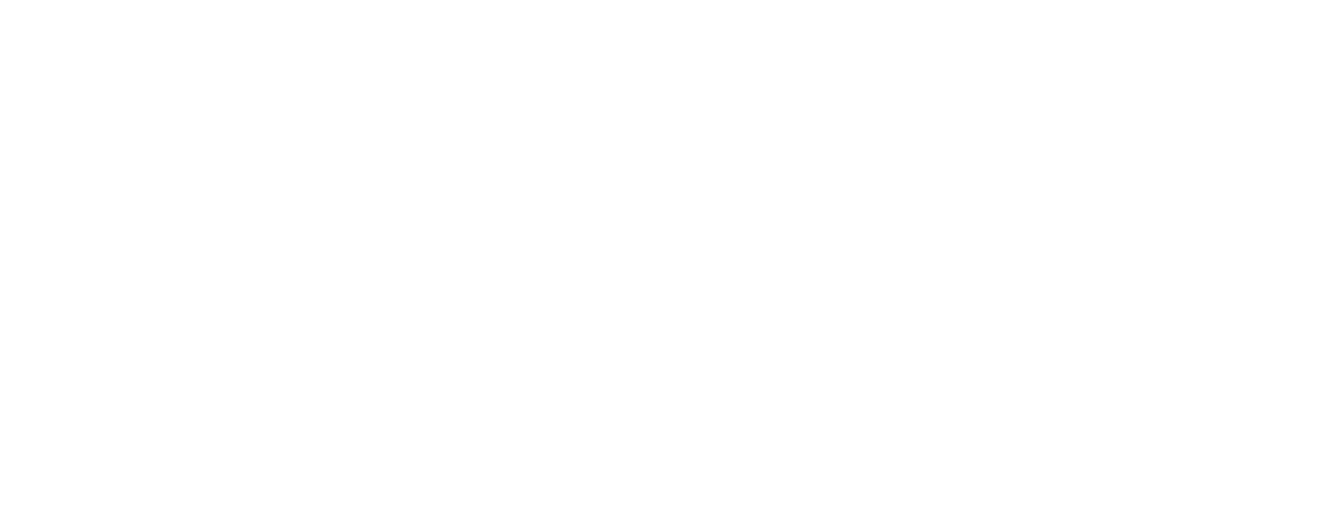
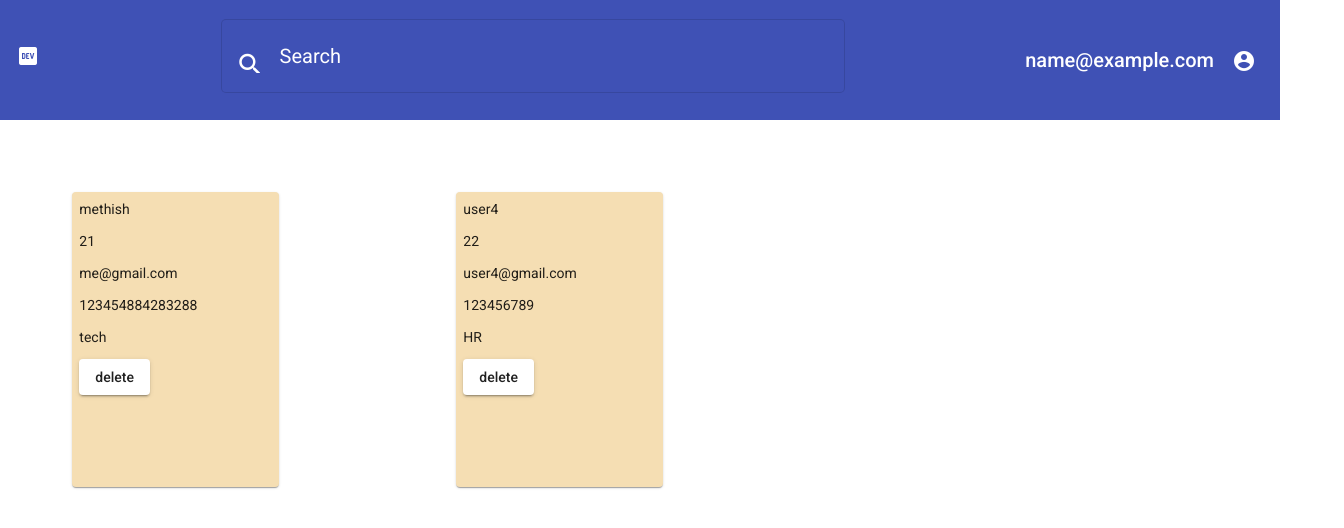
Before and after one commit to SaiMethish/EmployeeDataPortal, an Angular app: page /admin in a window 1280 px wide. Before the commit this address led to /. Shown: the top 528 px of the page, 1344 px wide, since content can reach past the window. Built offline with nearby package versions, Linux system fonts and the light colour scheme; data requests are answered from the project's data file; sample sign-in values are in the browser's storage.

Commit message:
modifying styles in dashboard

```diff
--- a/src/app/DB/db.json
+++ b/src/app/DB/db.json
@@ -7,18 +7,8 @@
       "password": "1234",
       "mobileNumber": "123456789",
       "Department": "tech",
-      "isAdmin": "true",
+      "isAdmin": true,
       "id": "db28"
-    },
-    {
-      "id": "58b3",
-      "name": "methish",
-      "age": 21,
-      "mobileNumber": null,
-      "department": "tech",
-      "isAdmin": false,
-      "email": "m@gmail.com",
-      "password": "pass"
     },
     {
       "id": "7733",
@@ -29,6 +19,16 @@
       "isAdmin": false,
       "email": "me@gmail.com",
       "password": "pass"
+    },
+    {
+      "id": "9baf",
+      "name": "user4",
+      "age": 22,
+      "mobileNumber": 123456789,
+      "department": "HR",
+      "isAdmin": false,
+      "email": "user4@gmail.com",
+      "password": "pass"
     }
   ]
 }
--- a/src/app/app-routing.module.ts
+++ b/src/app/app-routing.module.ts
@@ -3,11 +3,16 @@
 import { DashboardComponent } from './components/dashboard/dashboard.component';
 import { SignUpComponent } from './components/sign-up/sign-up.component';
 import { LoginComponent } from './components/login/login.component';
+import { DashboardAdminComponent } from './components/dashboard-admin/dashboard-admin.component';
 
 const routes: Routes = [
   {
     path:'dashboard',
     component:DashboardComponent
+  },
+  {
+    path:"admin",
+    component:DashboardAdminComponent
   },
   {
     path:'signup',
--- a/src/app/app.module.ts
+++ b/src/app/app.module.ts
@@ -12,6 +12,7 @@
 import { FormsModule, ReactiveFormsModule } from '@angular/forms';
 import { HttpClientModule } from '@angular/common/http';
 import { DashboardAdminComponent } from './components/dashboard-admin/dashboard-admin.component';
+import { DetailscardComponent } from './components/detailscard/detailscard.component';
 @NgModule({
   declarations: [
     AppComponent,
@@ -19,7 +20,8 @@
     LoginComponent,
     NavbarComponent,
     DashboardComponent,
-    DashboardAdminComponent
+    DashboardAdminComponent,
+    DetailscardComponent
   ],
   imports: [
     BrowserModule,
--- a/src/app/components/dashboard-admin/dashboard-admin.component.html
+++ b/src/app/components/dashboard-admin/dashboard-admin.component.html
@@ -1 +1,7 @@
-<p>dashboard-admin works!</p>
+<app-navbar></app-navbar>
+
+<div class="dashboard" >
+    <div *ngFor="let i of userList">
+        <app-detailscard [user]="i"></app-detailscard>
+    </div>
+</div>
--- a/src/app/components/dashboard-admin/dashboard-admin.component.scss
+++ b/src/app/components/dashboard-admin/dashboard-admin.component.scss
@@ -0,0 +1,8 @@
+.dashboard{
+    margin-top: 5%;
+    margin-left: 5%;
+    display: grid;
+    grid-template-columns: 30% 30% 30%;
+    width: 100%;
+    height: 100%;
+}
--- a/src/app/components/dashboard-admin/dashboard-admin.component.ts
+++ b/src/app/components/dashboard-admin/dashboard-admin.component.ts
@@ -1,4 +1,6 @@
 import { Component, OnInit } from '@angular/core';
+import { Router } from '@angular/router';
+import { UserService } from 'src/app/service/user/user.service';
 
 @Component({
   selector: 'app-dashboard-admin',
@@ -7,9 +9,26 @@
 })
 export class DashboardAdminComponent implements OnInit {
 
-  constructor() { }
-
+  constructor(private userService:UserService, private router:Router) { }
+  userList:any=[];
+  isAdmin:string='';
   ngOnInit(): void {
+    let user:any=localStorage.getItem("user");
+    if(user==null){
+      user='';
+      this.router.navigate(['/login'])
+    }
+    else{
+      user=JSON.parse(user);
+    }
+    if(user.isAdmin===false) this.router.navigate(['/dashboard']);
+    this.userService.getUserList('/').subscribe({
+      next:(res:any)=>{
+        this.userList=res.filter((i:any)=>i.isAdmin===false);
+      },
+      error:err=>console.log(err),
+      complete:()=>{}
+    })
   }
 
 }
--- a/src/app/components/login/login.component.ts
+++ b/src/app/components/login/login.component.ts
@@ -27,7 +27,8 @@
           if(i.email===this.loginForm.get('email')?.value && i.password===this.loginForm.get("password")?.value){
             console.log(i);
             localStorage.setItem("user",JSON.stringify(i));
-            this.router.navigate(['/dashboard']);
+            if(i.isAdmin===false) this.router.navigate(['/dashboard']);
+            else this.router.navigate(['/admin']);
 
           }
         })
--- a/src/app/components/navbar/navbar.component.html
+++ b/src/app/components/navbar/navbar.component.html
@@ -1,6 +1,6 @@
 <mat-toolbar color="primary">
     <span class="logo">
-      <img src="assets/logo.png" alt="Logo" height="40">
+      <mat-icon>logo_dev</mat-icon>
     </span>
     <span class="spacer"></span>
     <div style="width: 50%; height: 10%;">
@@ -12,7 +12,7 @@
     </div>
     <span class="spacer"></span>
     <span class="user-email">{{email}}</span>
-    <button mat-icon-button aria-label="User profile">
+    <button mat-icon-button aria-label="User profile" (click)="logout()">
       <mat-icon>account_circle</mat-icon>
     </button>
   </mat-toolbar>
--- a/src/app/components/navbar/navbar.component.ts
+++ b/src/app/components/navbar/navbar.component.ts
@@ -1,4 +1,5 @@
 import { Component, OnInit } from '@angular/core';
+import { Router } from '@angular/router';
 
 @Component({
   selector: 'app-navbar',
@@ -7,7 +8,7 @@
 })
 export class NavbarComponent implements OnInit {
 
-  constructor() { }
+  constructor(private router:Router) { }
   email:string='';
   ngOnInit(): void {
     let user:any=localStorage.getItem("user");
@@ -20,5 +21,6 @@
     }
 
   }
+  logout=()=>{localStorage.removeItem("user"); this.router.navigate(['/login']) }
 
 }
```
